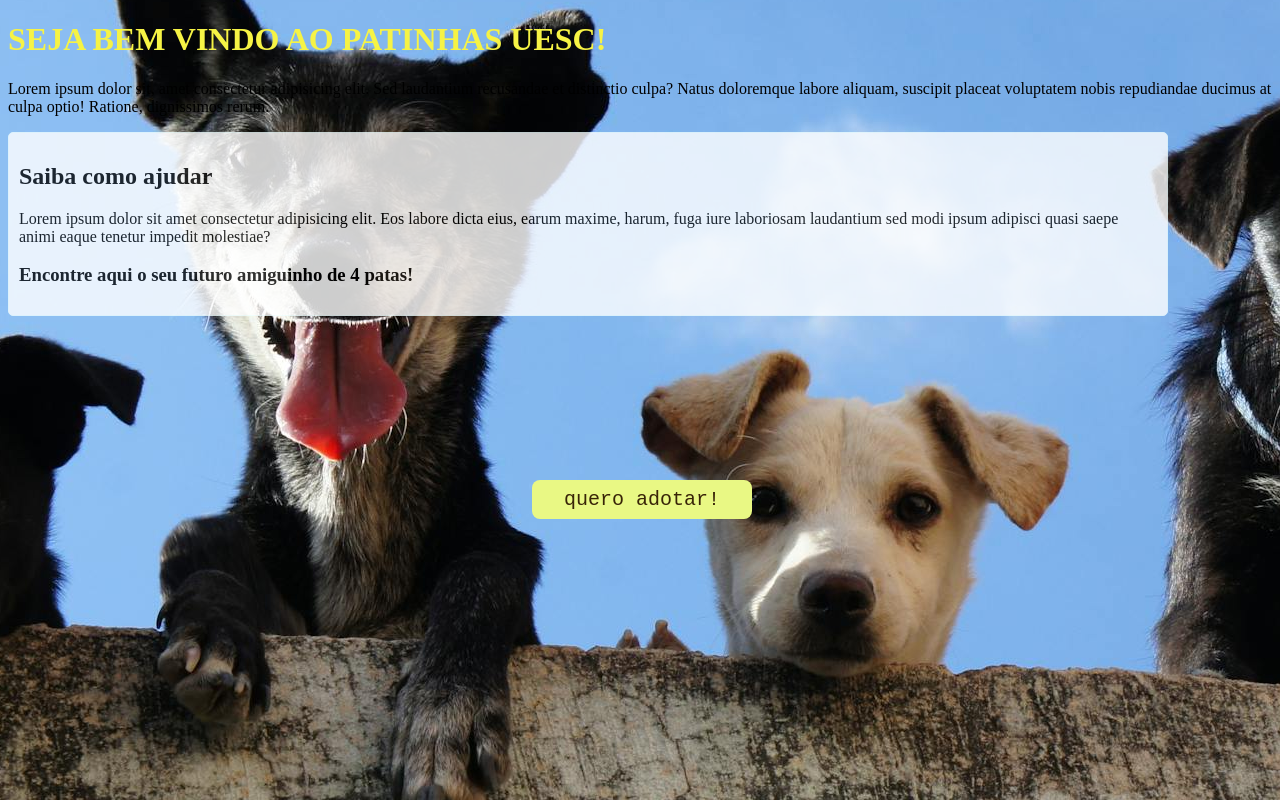
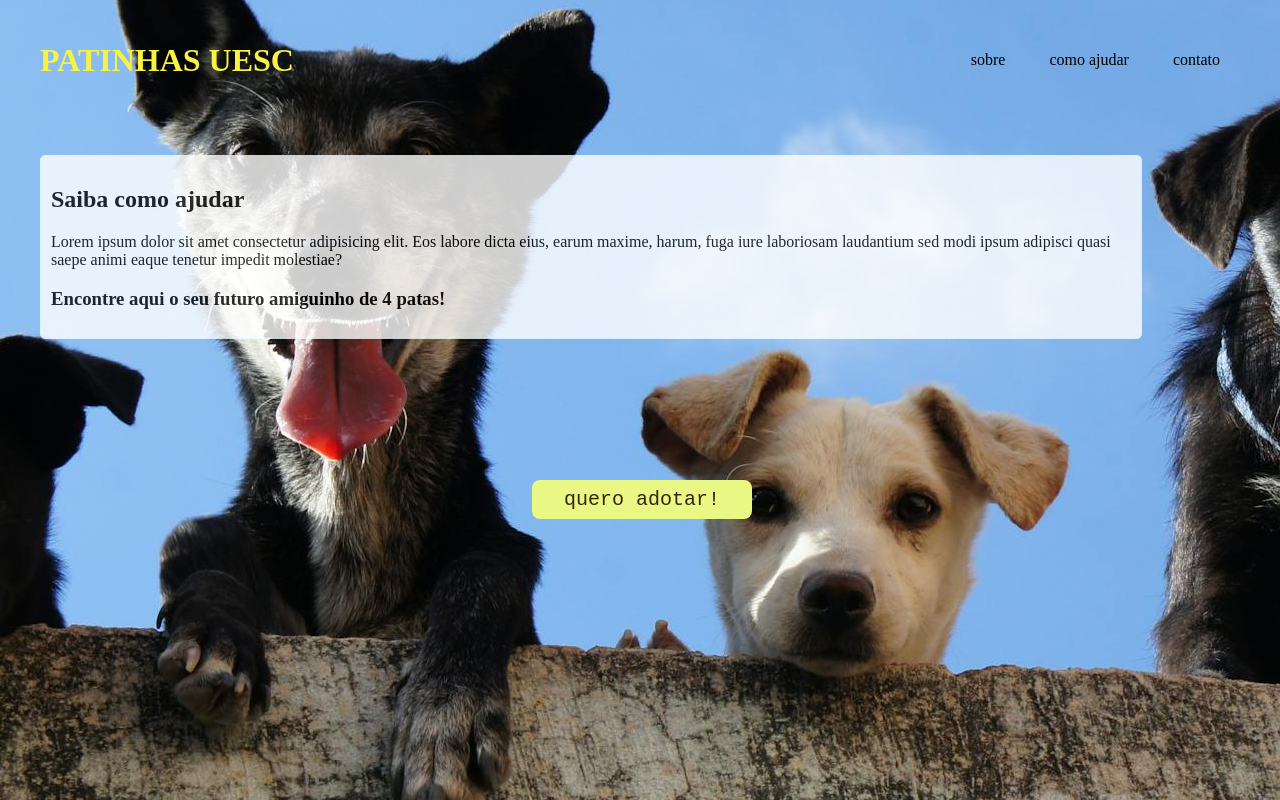
Before and after one commit to japcunha/patinhasUESC, a plain HTML site: page index.html in a window 1280 px wide. Drawn offline with Linux system fonts and the light colour scheme.

Commit message:
interação

```diff
--- a/index.html
+++ b/index.html
@@ -8,13 +8,17 @@
     <link rel="patas" type="cats/patas.png"  href="patas.png">
     <style>
         body {
+        font-family: poppinsregular;
+        max-width: 1200px;
+        margin: 0 auto;
+        padding: 15px;
         background-image: url('cats/dogs.jpeg');
         background-attachment: fixed;
         background-position: center;
         background-color: rgba(255, 255, 255, 0.5); /* Cor de fundo com transparência */
         background-blend-mode: multiply; /* Modo de mesclagem */
 
-      .h1 {
+        h1 {
         color:rgb(246, 243, 69);
       }
         .text1 {
@@ -48,27 +52,49 @@
         margin: 80px 2px;
         cursor: pointer;
         transition: 0.1s;
+
       }
+      header {
+        display:  flex;
+        flex-direction: row;
+        justify-content: space-between;
+        align-items: center;
 
+      }
+      li {
+        display: inline-block;
+        margin: 20px;
+
+      }
+      main {
+        display: flex;
+        flex-direction: row;
+        margin-top: 50px;
+      }
         }
 
     </style>
   </head>
   <body>
     <header>
-      <div class="h1" type="text"><h1>SEJA BEM VINDO AO PATINHAS UESC!</h1></div>
-          <p>
-        Lorem ipsum dolor sit, amet consectetur adipisicing elit. Sed laudantium recusandae et distinctio culpa? Natus doloremque labore aliquam, suscipit placeat voluptatem nobis repudiandae ducimus at culpa optio! Ratione, dignissimos rerum.
-      </p>
+      <h1> PATINHAS UESC</h1>
+          <div class="topico" type="text">
+            <ul>
+            <li>sobre</li>
+            <li>como ajudar</li>
+            <li>contato</li>
+          </ul></div>
     </header>
-
-    <section>
+    <main>
+      <section>
       <div class="text1" type="text"><h2>Saiba como ajudar</h2>
         <p> Lorem ipsum dolor sit amet consectetur adipisicing elit. Eos labore dicta eius, earum maxime, harum, fuga iure laboriosam laudantium sed modi ipsum adipisci quasi saepe animi eaque tenetur impedit molestiae?</p>
       <h3> Encontre aqui o seu futuro amiguinho de 4 patas!<br>
       </div>
 
-      <div class="buttonlink" type="buttonlink" href="pag2.html" class="buttonlink">quero adotar!</a>
+      <div class="buttonlink" type="onclick" href="pag2.html" class="">quero adotar!</a>
      </h2>
     </section>
+    </main>
+
 </body>
```
